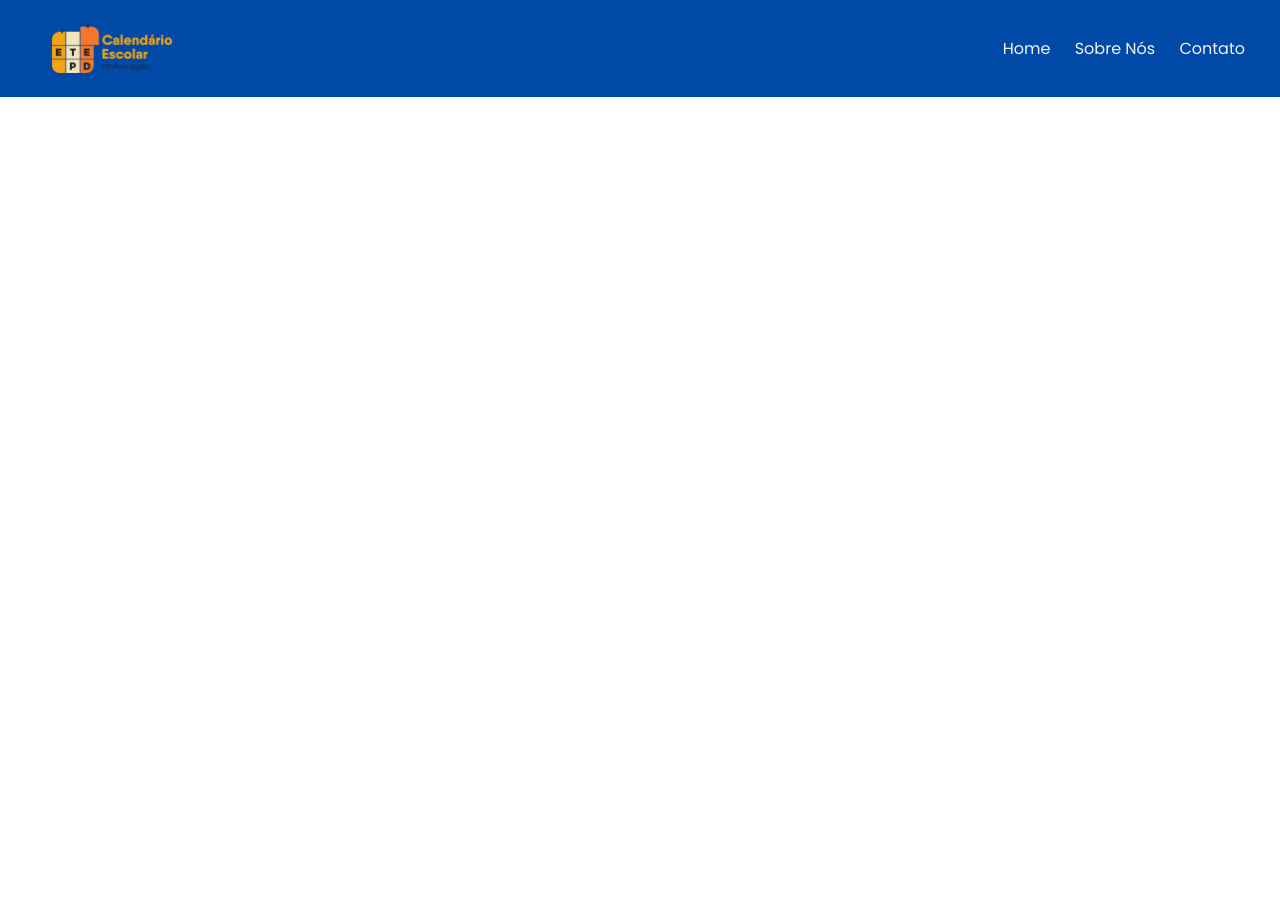
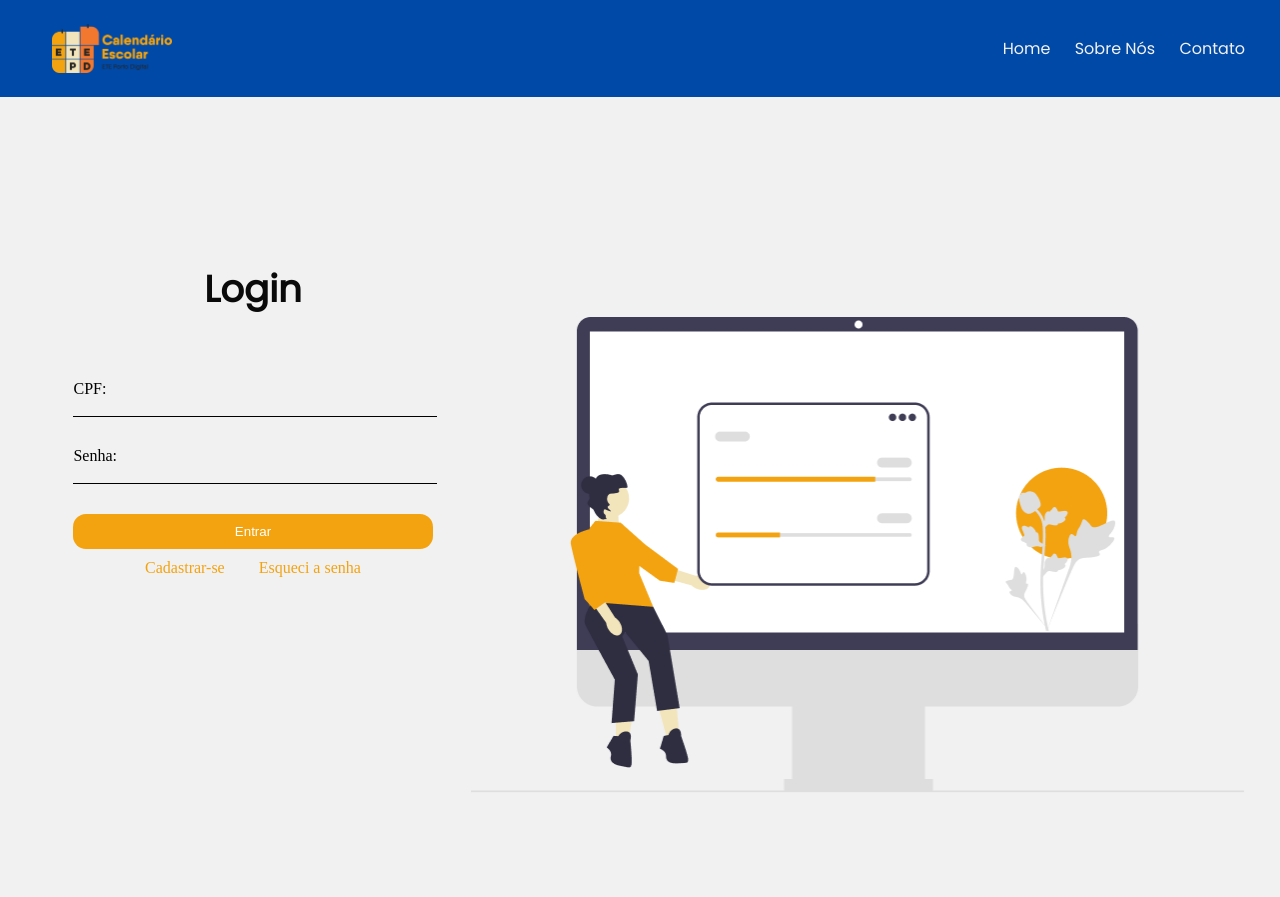
Before and after one commit to AnaK-Caetano/AgendaDigital-ETEPD2023, a PHP site: page /assets/login.html in a window 1280 px wide. Before the commit the page ends 97 px from the top, so only its background shows below. Run offline with PHP 8.4, Linux system fonts and the light colour scheme.

Commit message:
Padronização de códigos

```diff
--- a/agenda-digital/assets/Home.css
+++ b/agenda-digital/assets/Home.css
@@ -82,6 +82,11 @@ section#onda-azul {
    margin-bottom: -100px;
 }
 
+.seta{
+    align-items: center;
+    justify-content: flex-end;
+    color: #ffffff;
+}
 .foot-box {
     background-color: #F3A310;
     height: 120px;
--- a/agenda-digital/assets/Home.html
+++ b/agenda-digital/assets/Home.html
@@ -33,7 +33,7 @@
     <div class="txt">
         <h1>O lugar perfeito para <br>organizar seus estudos</br></h1>
         <p> Aqui você pode personalizar todo o seu calendário <br>de estudos, e assim estar melhor preparado. </br></p>
-        <button>Acessar</button>
+        <button>Acessar <svg class="seta" width="24" height="24" xmlns="http://www.w3.org/2000/svg" fill-rule="evenodd" clip-rule="evenodd"><path d="M21.883 12l-7.527 6.235.644.765 9-7.521-9-7.479-.645.764 7.529 6.236h-21.884v1h21.883z"/></svg></button>
     </div>
     <section id="onda-azul">
         <svg xmlns="http://www.w3.org/2000/svg" width="727" height="509" viewBox="0 0 1217 518" fill="none">
--- a/agenda-digital/assets/login.css
+++ b/agenda-digital/assets/login.css
@@ -0,0 +1,92 @@
+
+.form-principal{
+
+        margin: 0;
+        padding: 0;
+        box-sizing: border-box;
+        background: #F1F1F1;
+        width: 100%;
+        height: 100vh;
+        display: flex;
+        justify-content: center;
+        align-items: center;
+
+}
+.container{
+    display: flex;
+    flex-direction: row;
+    justify-content: space-around;
+
+}
+.imagem img{
+    margin-top: 15%;
+    margin-left: 5%;
+    margin-right: 5%;
+    display: flex;
+    width: 774px;
+    height: 475.137px;
+    padding-right: 0px;
+    justify-content: center;
+    align-items: center;
+    flex-shrink: 0;
+}
+.form-login{
+    width: 100%;
+}
+.card-login{
+
+}
+.card-login h1{
+    margin: 60px;
+    width: 239.071px;
+    height: 58.555px;
+    flex-shrink: 0;
+    color: #0A0A0A;
+    text-align: center;
+    font-family: 'Poppins', sans-serif;
+    font-size: 37.012px;
+    font-style: normal;
+    font-weight: 600;
+    line-height: normal;
+}
+.form-login input{
+    width: 100%;
+    outline: none;
+    background: transparent;
+    border: solid 1px;
+    border-left: none;
+    border-right: none;
+    border-top: #0A0A0A;
+    align-items: flex-end;
+    gap: 10px;
+    margin-bottom: 30px;
+}
+.btn{
+    width: 100%;
+    padding: 10px;
+    border-radius: 13px;
+    background: #F3A310;
+    margin-bottom: 10px;
+    outline: none;
+    border: 0;
+    color: #fff;
+    text-align: center;
+}
+.esquecer-registrar{
+    text-align: center;
+}
+.esquecer-registrar a{
+    color: #F3A310;
+    cursor: pointer;
+    text-decoration: none;
+    padding: 15px;
+}
+.esquecer-registrar a:hover{
+    text-decoration: underline;
+}
+@media (max-width: 480px){}
+@media (min-width: 481px) and (max-width: 767px){}
+@media (min-width: 768px) and (max-width: 991px){}
+@media (min-width: 992px) and (max-width: 1199px){}
+@media (min-width: 1200px) and (max-width: 1919px){}
+@media (min-width: 1920px){}
--- a/agenda-digital/assets/login.html
+++ b/agenda-digital/assets/login.html
@@ -18,5 +18,34 @@
           </ul>
       </nav>
   </header>
+  <section class="form-principal">
+    <div class="container">
+      <div class="card-login">
+          <form action="#">
+              <h1>Login</h1>
+              <div class="form-login">
+                  <label for="cpf">CPF:</label><br>
+                  <input type="text" id="cpf" autocomplete="off" required><br>
+                  <label for="senha">Senha:</label><br>
+                  <input type="password" required><br>
+              </div>
+
+              <button type="submit" class="btn">Entrar</button>
+
+              <div class="esquecer-registrar">
+                  <a href="#"> Cadastrar-se</a>
+                  <a href="#"> Esqueci a senha</a>
+              </div>
+
+          </form>
+      </div>
+      <div class="imagem">
+          <img src="../assets/img/login.png">
+          <!-- height="250vh" width="450px -->
+      </div>
+
+      </div>
+
+  </section>
   </body>
 </html>
```
Also changed, not shown: agenda-digital/assets/cadastro.css (+53 -0 lines), agenda-digital/assets/cadastro.html (+48 -0 lines), agenda-digital/assets/recuperar-senha-msg.css (added, +17 -0 lines), agenda-digital/assets/recuperar-senha-msg.html (added, +28 -0 lines), agenda-digital/assets/recuperar-senha.css (+4 -26 lines), agenda-digital/assets/recuperar-senha.html (+5 -6 lines).
